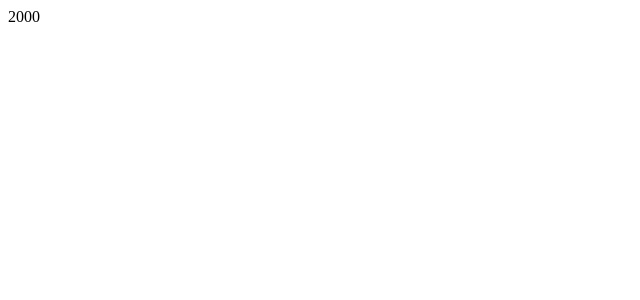
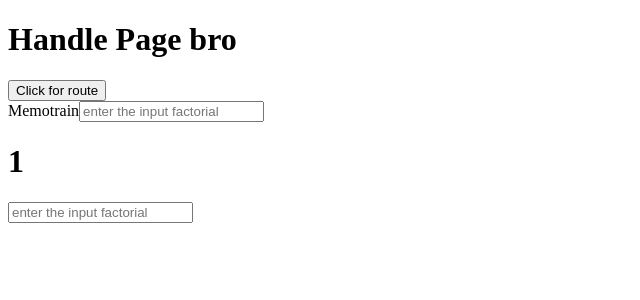
Before and after one commit to AadiNir/harkirat-course, a React (Vite) app in the folder React/foundofr/advreact/: page /handle in a window 1280 px wide. Shown: the top 300 px of the page, without its empty margins (0-640 px from the left). Built offline with nearby package versions, Linux system fonts and the light colour scheme.

Commit message:
lazy loading

```diff
--- a/React/foundofr/advreact/package.json
+++ b/React/foundofr/advreact/package.json
@@ -12,7 +12,8 @@
   "dependencies": {
     "axios": "^1.6.7",
     "react": "^18.2.0",
-    "react-dom": "^18.2.0"
+    "react-dom": "^18.2.0",
+    "react-router-dom": "^6.22.3"
   },
   "devDependencies": {
     "@types/react": "^18.2.55",
--- a/React/foundofr/advreact/src/App.jsx
+++ b/React/foundofr/advreact/src/App.jsx
@@ -1,19 +1,41 @@
-import { useState } from 'react'
+import { memo, useState } from 'react'
 import reactLogo from './assets/react.svg'
 import viteLogo from '/vite.svg'
 import './App.css'
 import Effecttrain from './Components/Effecttrain'
 import Memotrain from './Components/Memotrain'
 import Usereftrain from './Components/Usereftrain'
+import {BrowserRouter,Route,Routes} from 'react-router-dom'
+
+const MainPage=()=>{
+  return(
+    <h1>Main page bro</h1>
+  )
+}
+const HandlePage=()=>{
+  return(
+    <h1>Handle Page bro</h1>
+  )
+}
 
 function App() {
   const [count, setCount] = useState(0)
-
+  const handlepage=()=>{
+    window.location.href='handle'
+  }
   return (
     <>
+      <BrowserRouter>
+        <Routes>
+
+          <Route path='/' element={<MainPage/>}/>
+          <Route path='/handle' element={<HandlePage/>}/>
+        </Routes>
+      </BrowserRouter>
+      <button onClick={handlepage}>Click for route</button>
       {/* <Effecttrain/> */}
-      {/* <Memotrain/> */}
-      <Usereftrain/>
+      <Memotrain/>
+      {/* <Usereftrain/> */}
     </>
   )
 }
--- a/React/foundofr/advreact/src/Components/Memotrain.jsx
+++ b/React/foundofr/advreact/src/Components/Memotrain.jsx
@@ -2,39 +2,23 @@ import React, { useEffect } from 'react'
 import { memo,useMemo,useState,useCallback } from 'react'
 
 function Memotrain() {
-  const [id,setid]= new useState(Number(0));
-  const [bank1,setbank1] = new useState(Number(0));
-  const [bank2,setbank2] =new useState(Number(0));
-
-  // const a = useCallback(function(){
-  //   return(
-  //     <h1>Hey there</h1>
-  //   )
-  // },[])
-  useEffect(()=>{
-    setbank1(30);
-    console.log("cred1");
-  },[])
-  useEffect( ()=>{
-    setbank2(300);
-    console.log("cred2");
-  },[])
-
-  useEffect(()=>{
-    console.log("end credit");
-  },[id])
-
-  const g = useMemo(()=>{
-     setbank2(bank1+bank2);
-    return bank2;
-  },[])
-
+  const [fact,setfact]= new useState(Number(0));
+  const [ans,setans] = new useState(Number(0));
+  const factca = useMemo(()=>{
+    console.log("hey");
+    let k =1;
+    for(let i=1;i<fact;i++){
+        k=k*i;
+    }
+    setans(k);
+  },[fact])
   return (
     <div>
     Memotrain
-    <button onClick={()=>{setid(id+1)}}>the value{id}</button>
-    {/* <Demo a={id} /> */}
-    <h1>{g}</h1>
+    <input onChange={(e)=>setfact(e.target.value)} placeholder='enter the input factorial'/>
+    <h1>{ans}</h1>
+    <input onChange={(e)=>setans(e.target.value)} placeholder='enter the input factorial'/>
+
     </div>
   )
 }
```
Also changed, not shown: 1 other file (tests, documents, lock files or other folders).
